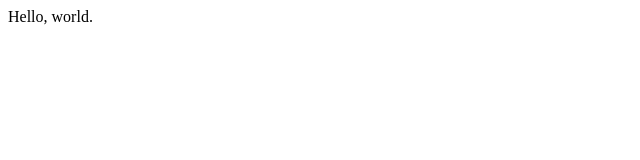
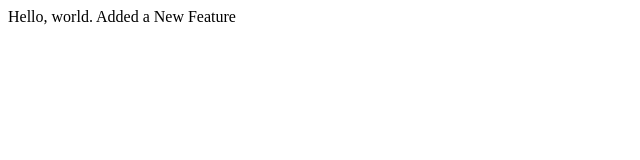
Before and after one commit to uncode1/lecture1, a plain HTML site: page index.html in a window 1280 px wide. Shown: the whole page, without its empty margins (0-640 px from the left). Drawn offline with Linux system fonts and the light colour scheme.

Commit message:
Added another line

```diff
--- a/index.html
+++ b/index.html
@@ -5,5 +5,6 @@
   </head>
   <body>
     Hello, world.
+    Added a New Feature
   </body>
 </html>
```
